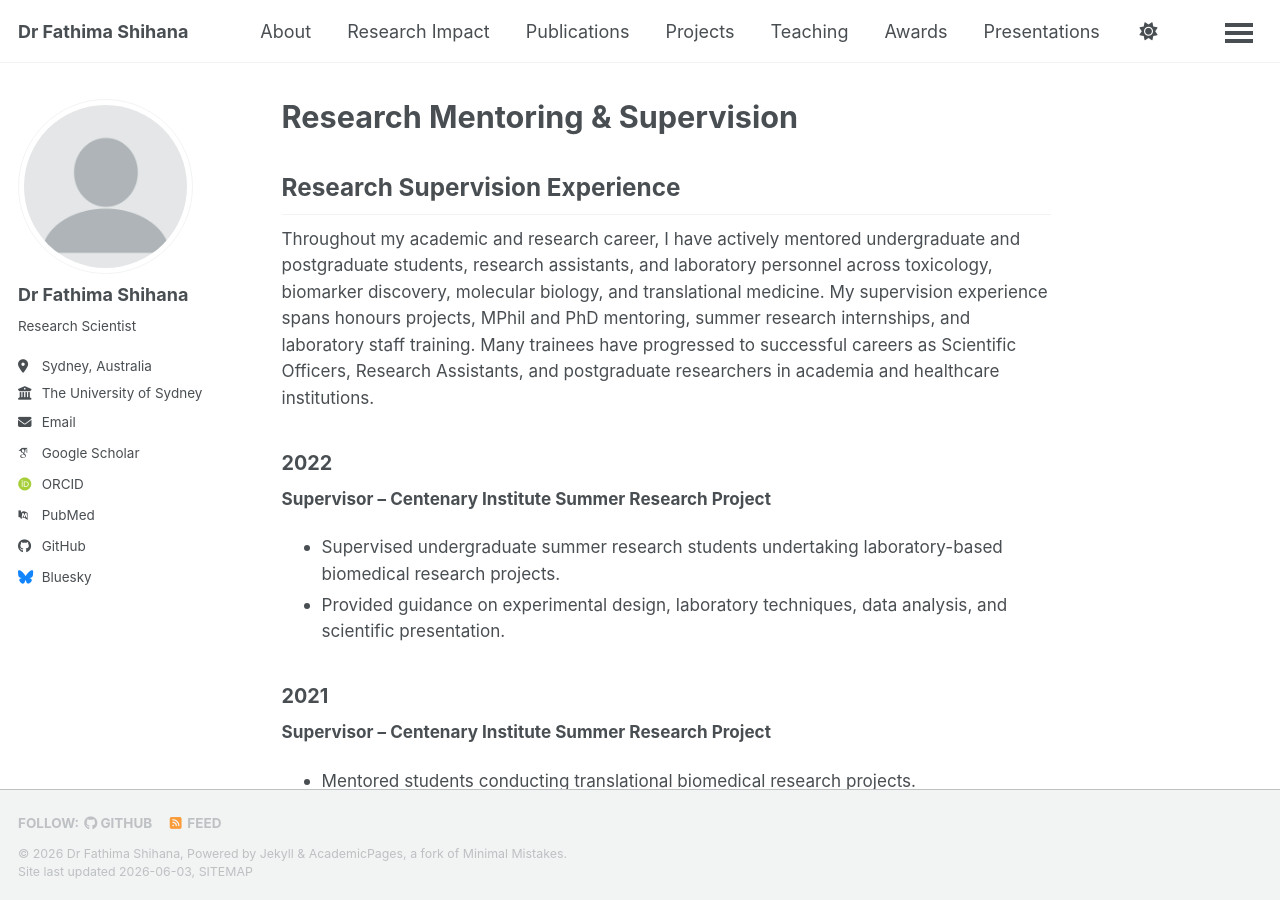
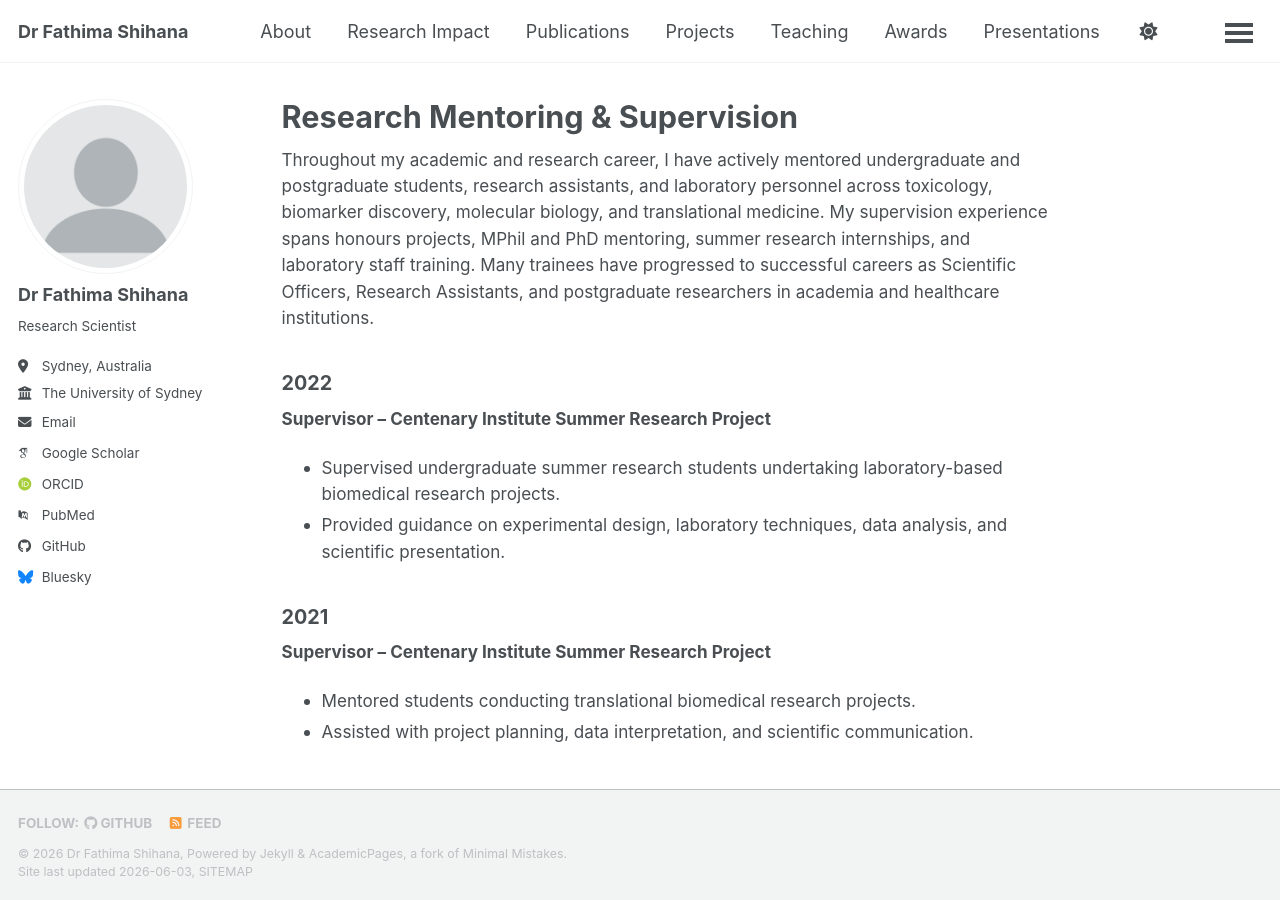
Before and after one commit to fathimashihana/fathimashihana.github.io, a Jekyll site: the page built from _teaching/research-mentoring-and-supervision.md, in a window 1280 px wide and 900 px high. Built offline with Jekyll 4.4.1, drawn with Linux system fonts in a browser that asks for light colours; some web fonts are replaced; a script bundle is joined from its source files by our own code; library files that are not in the unit come from our copies.

Commit message:
Update research-mentoring-and-supervision.md

```diff
--- a/_teaching/research-mentoring-and-supervision.md
+++ b/_teaching/research-mentoring-and-supervision.md
@@ -4,7 +4,6 @@ collection: teaching
 permalink: /teaching/research-mentoring-and-supervision/
 ---
 
-## Research Supervision Experience
 
 Throughout my academic and research career, I have actively mentored undergraduate and postgraduate students, research assistants, and laboratory personnel across toxicology, biomarker discovery, molecular biology, and translational medicine. My supervision experience spans honours projects, MPhil and PhD mentoring, summer research internships, and laboratory staff training. Many trainees have progressed to successful careers as Scientific Officers, Research Assistants, and postgraduate researchers in academia and healthcare institutions.
 
```
